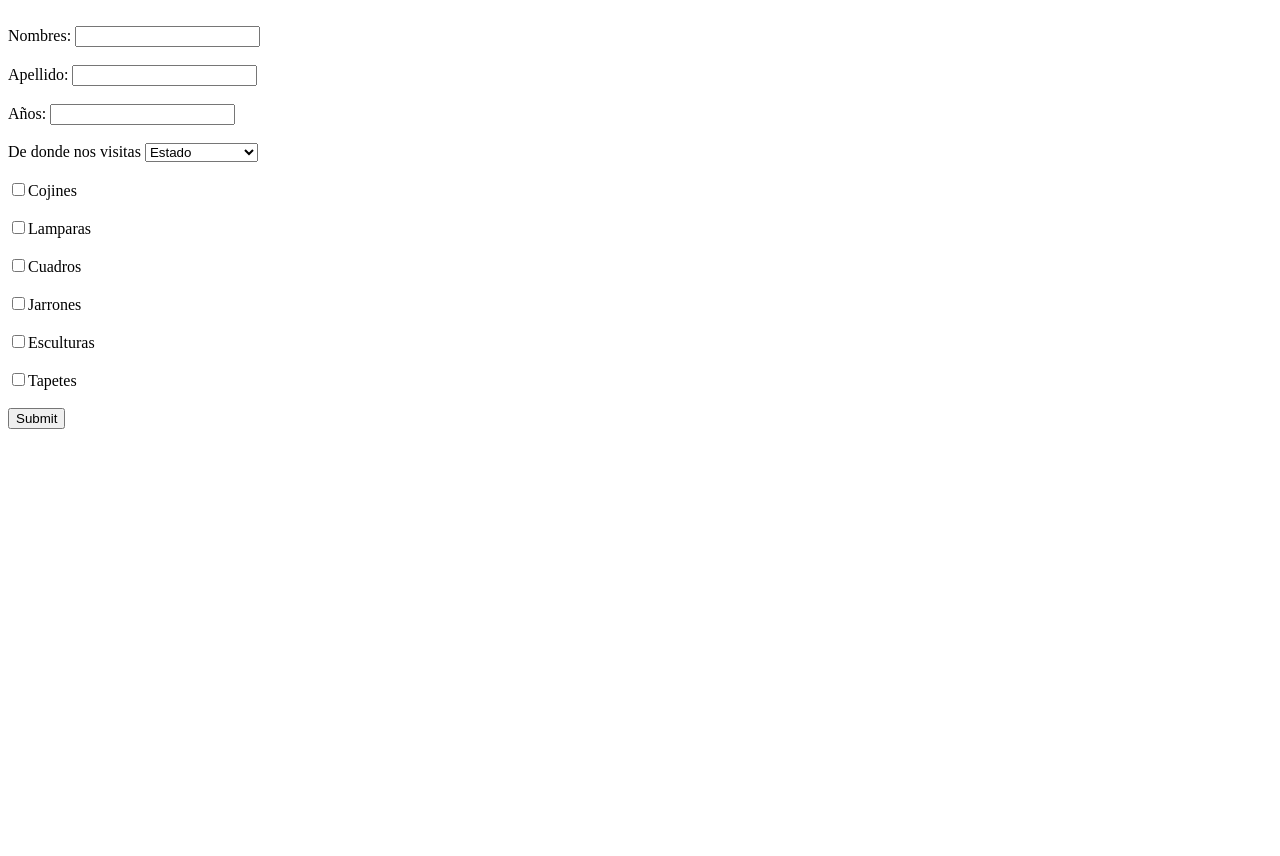
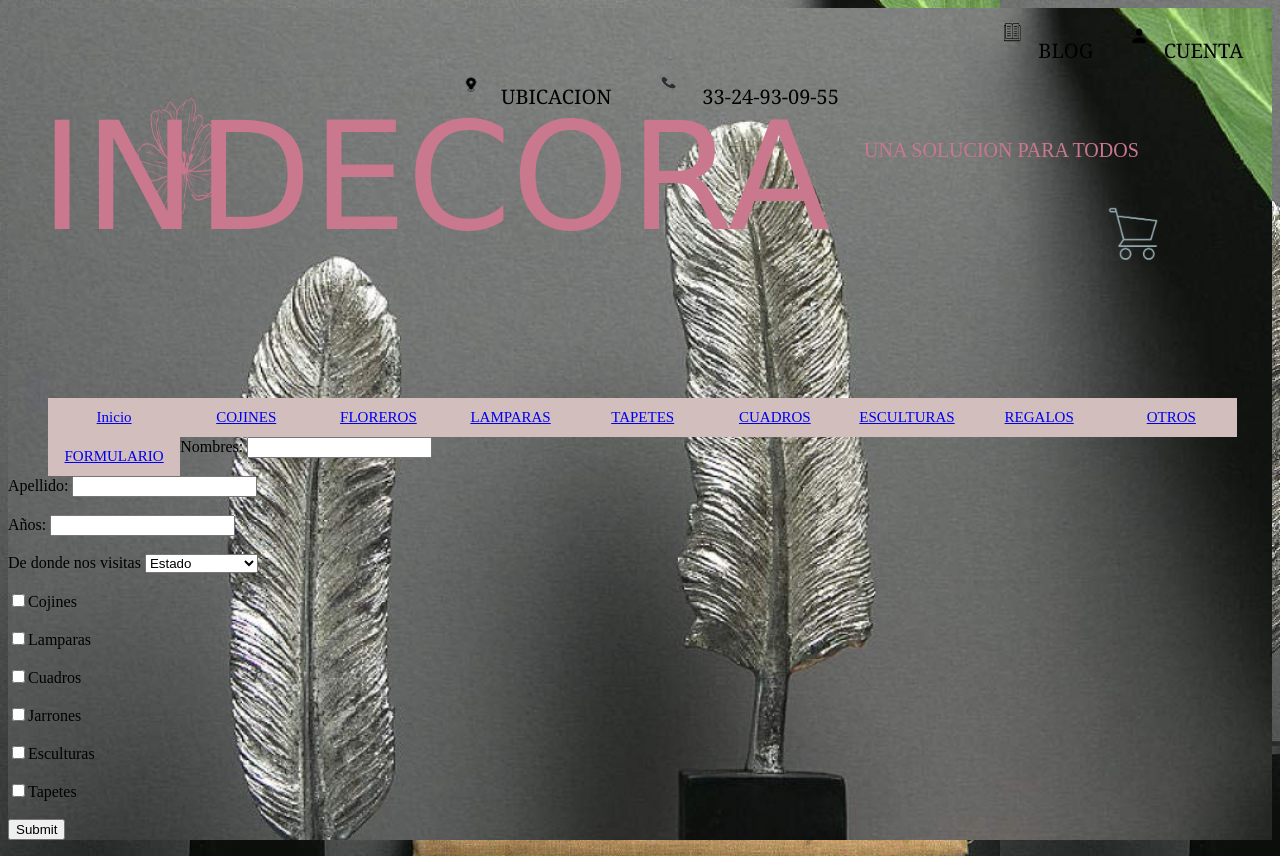
Before and after one commit to karina725/indecora, a PHP site: page /FORMULARIO.php in a window 1280 px wide. Before the commit the page ends 429 px from the top, so only its background shows below. Run offline with PHP 8.4, Linux system fonts and the light colour scheme.

Commit message:
Update FORMULARIO.php
Signed-off-by: Karina  <129091450+karina725@users.noreply.github.com>

```diff
--- a/FORMULARIO.php
+++ b/FORMULARIO.php
@@ -1,3 +1,51 @@
+<html>
+    <head>
+        <title>INDECORA</title>
+        <meta charset="UTF-8"/>
+        <meta name="description" content=""/>
+        <meta name="author" content="karina guadalupe barragan jara"/>
+    </head>
+    <body>
+        <link type="text/css" rel="stylesheet" href="estilo/estilo1.css">
+    <p>
+        &nbsp&nbsp&nbsp&nbsp&nbsp&nbsp&nbsp&nbsp&nbsp&nbsp&nbsp&nbsp&nbsp&nbsp&nbsp&nbsp&nbsp&nbsp&nbsp&nbsp&nbsp&nbsp&nbsp&nbsp&nbsp&nbsp&nbsp&nbsp&nbsp&nbsp&nbsp&nbsp&nbsp&nbsp&nbsp&nbsp&nbsp&nbsp&nbsp&nbsp&nbsp&nbsp&nbsp&nbsp&nbsp&nbsp&nbsp&nbsp&nbsp&nbsp&nbsp&nbsp&nbsp&nbsp&nbsp&nbsp&nbsp&nbsp&nbsp&nbsp&nbsp&nbsp&nbsp&nbsp&nbsp&nbsp&nbsp&nbsp&nbsp&nbsp&nbsp&nbsp&nbsp&nbsp&nbsp&nbsp&nbsp&nbsp&nbsp&nbsp&nbsp&nbsp&nbsp&nbsp&nbsp&nbsp&nbsp&nbsp&nbsp&nbsp&nbsp&nbsp&nbsp&nbsp&nbsp&nbsp&nbsp&nbsp&nbsp&nbsp&nbsp&nbsp&nbsp&nbsp&nbsp&nbsp&nbsp&nbsp&nbsp&nbsp&nbsp&nbsp&nbsp&nbsp&nbsp&nbsp&nbsp&nbsp&nbsp&nbsp&nbsp&nbsp&nbsp&nbsp&nbsp&nbsp&nbsp&nbsp&nbsp&nbsp&nbsp&nbsp&nbsp&nbsp&nbsp&nbsp&nbsp&nbsp&nbsp&nbsp&nbsp&nbsp&nbsp&nbsp&nbsp&nbsp&nbsp&nbsp&nbsp&nbsp&nbsp&nbsp&nbsp&nbsp&nbsp&nbsp&nbsp&nbsp&nbsp&nbsp&nbsp&nbsp&nbsp&nbsp&nbsp&nbsp&nbsp&nbsp&nbsp&nbsp&nbsp&nbsp&nbsp&nbsp&nbsp&nbsp&nbsp&nbsp&nbsp&nbsp&nbsp&nbsp&nbsp&nbsp&nbsp&nbsp&nbsp<img src="imagenes/imagen3.png" width="50px" height="50px" HSPACE="0"  aling ="right" aling= "justify">BLOG&nbsp&nbsp&nbsp
+        <img src="imagenes/imagen4.png" width="50px" height="40px" HSPACE="0"  aling ="right" aling= "justify"  >CUENTA&nbsp&nbsp&nbsp&nbsp
+        <img src="imagenes/imagen5.png" width="60px" height="40px" HSPACE="0"  aling ="right" aling= "justify">UBICACION&nbsp&nbsp&nbsp
+        <img src="imagenes/imagen6.png" width="70px" height="40px" HSPACE="0"  aling ="right" aling= "justify">33-24-93-09-55
+    </p>
+
+    <div class="titulo">
+        <img src="imagenes/imagen1.png"width="300px" height="300px" />
+        <div class="titulo-texto">INDECORA</div>
+        <div class="titulo-texto1">UNA SOLUCION PARA TODOS</div> &nbsp &nbsp &nbsp &nbsp &nbsp &nbsp &nbsp &nbsp &nbsp &nbsp &nbsp &nbsp &nbsp &nbsp &nbsp &nbsp &nbsp &nbsp &nbsp &nbsp &nbsp &nbsp &nbsp
+        <img src="imagenes/imagen2.png"width="200px"/>
+    </div>
+    <br>
+    <br>
+    <br>
+    <br>
+    <br>
+    <br>
+    <br>
+    <br>
+    <br>
+    <br>
+    <br>
+    <br>
+    <br>
+    <br>
+     <menu>
+        <li><a href="index.php">Inicio</a></li>
+        <li><a href="COJINES.php">COJINES</a></li>
+        <li><a href="FLOREROS.php">FLOREROS</a></li>
+        <li><a href="LAMPARAS.php">LAMPARAS</a></li>
+        <li><a href="TAPETES.php">TAPETES</a></li>
+        <li><a href="CUADROS.php">CUADROS</a></li>
+        <li><a href="ESCULTURAS.php">ESCULTURAS</a></li>
+        <li><a href="REGALOS.php">REGALOS</a></li>
+        <li><a href="OTROS.php">OTROS</a></li>
+        <li><a href="FORMULARIO.php">FORMULARIO</a></li>
+    </menu>
 <?php
             if( (isset($_POST["names"])) && (isset($_POST["ages"])) && (isset($_POST["estado"])) && (isset($_POST["surname"])) && (isset($_POST["opciones"]))) {
                 echo "Bienvenido ". $_POST['names'] ;
@@ -46,3 +94,5 @@
         </div>
         <input name="submit" type="submit"/>
     </form>
+        </body>
+</html>
```
